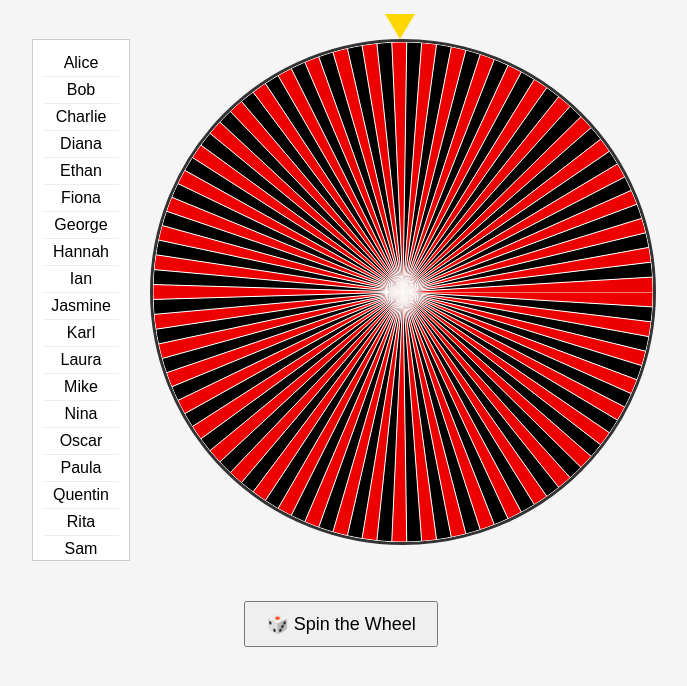
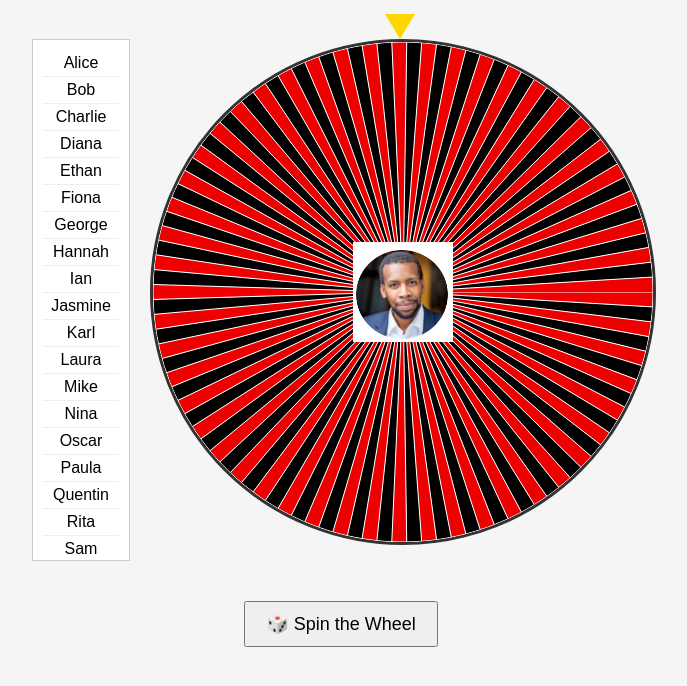
Before and after one commit to Mattias12/sparoulette, a plain HTML site: page index.html in a window 1280 px wide. Shown: the part 62-748 px from the top of the page, without its empty margins (299-986 px from the left). Drawn offline with Linux system fonts and the light colour scheme.

Commit message:
Update index.html

```diff
--- a/index.html
+++ b/index.html
@@ -161,20 +161,18 @@ function drawWheel(currentAngle) {
     ctx.stroke();
   }
 
-  // Draw logo (rotates with wheel)
+  // Draw spinning logo in center
   const imgSize = 100;
   if (logoImg.complete) {
     ctx.drawImage(logoImg, -imgSize / 2, -imgSize / 2, imgSize, imgSize);
-  } else {
-    logoImg.onload = () => {
-      ctx.drawImage(logoImg, -imgSize / 2, -imgSize / 2, imgSize, imgSize);
-    };
   }
 
   ctx.restore();
 }
 
-drawWheel(angle);
+function easeOutCubic(t) {
+  return 1 - Math.pow(1 - t, 3);
+}
 
 spinBtn.onclick = () => {
   if (spinning) return;
@@ -222,8 +220,13 @@ spinBtn.onclick = () => {
   requestAnimationFrame(animate);
 };
 
-function easeOutCubic(t) {
-  return 1 - Math.pow(1 - t, 3);
+// Ensure wheel is drawn on page load
+if (logoImg.complete) {
+  drawWheel(angle);
+} else {
+  logoImg.onload = () => {
+    drawWheel(angle);
+  };
 }
 </script>
 
```
